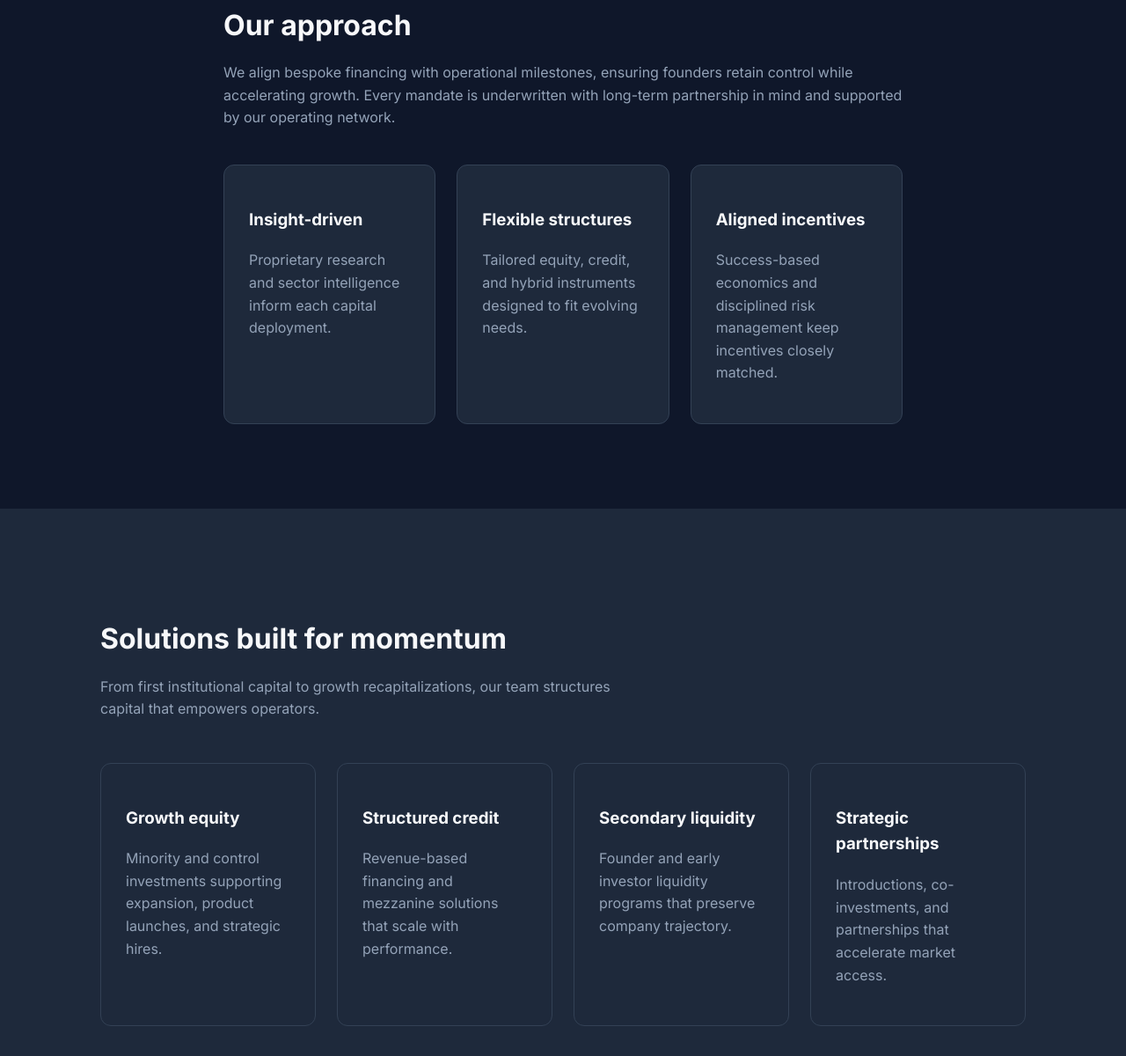
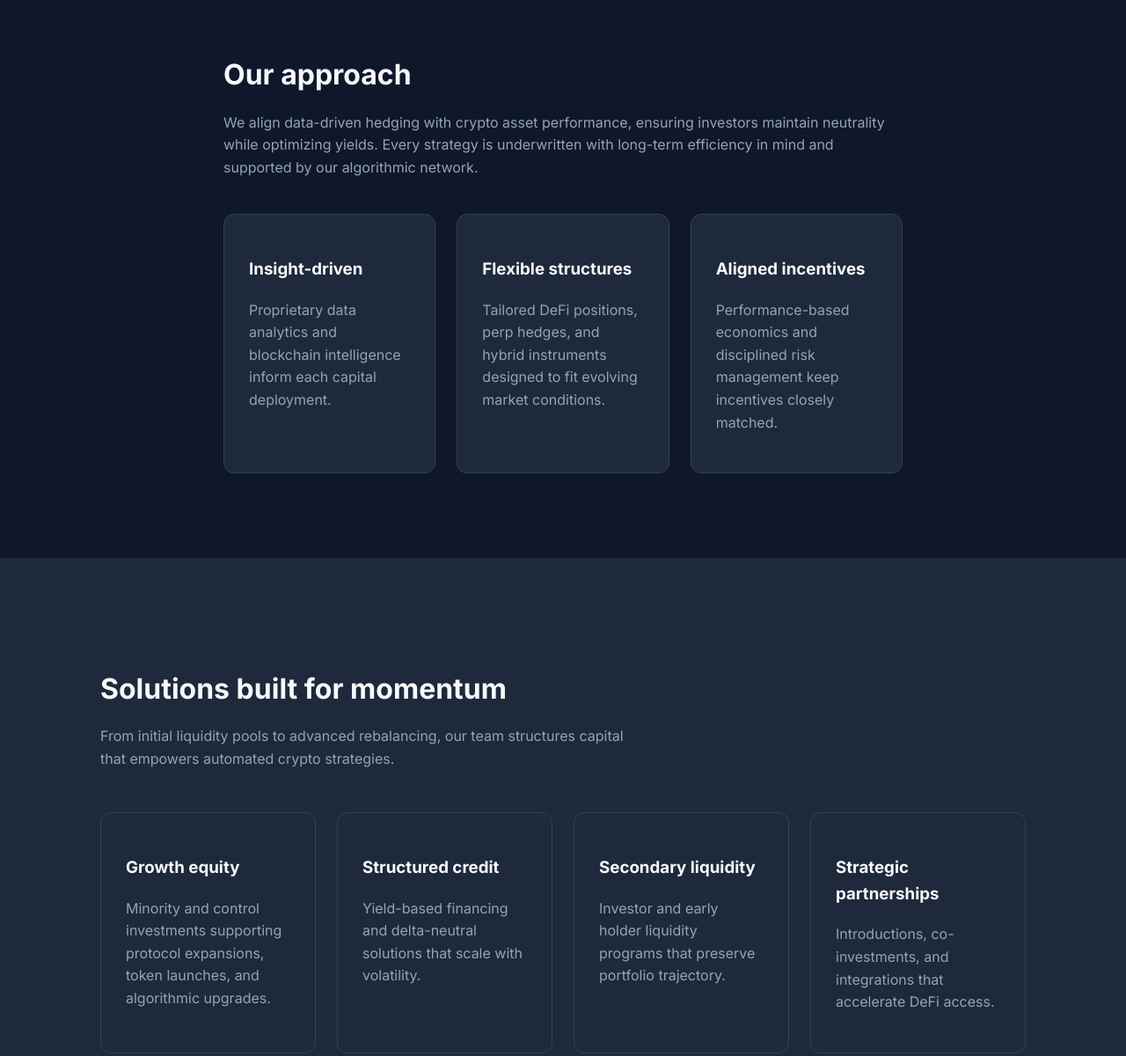
Before and after one commit to thuxen/thuxen.github.io, a plain HTML site: page index.html in a window 1280 px wide. Shown: the part 829-2029 px from the top of the page at 88% size. Drawn offline with Linux system fonts and the light colour scheme.

Commit message:
feat: update website content for crypto focus
- Updated hero section copy to emphasize crypto and DeFi capabilities
- Rewrote approach section to highlight data-driven crypto strategies and algorithmic trading
- Modified solutions section to reflect crypto-specific offerings like liquidity pools and delta-neutral positions
- Revised value propositions across all sections to align with blockchain and DeFi focus
- Updated service descriptions to emphasize automated and programmatic aspects of offerings

```diff
--- a/index.html
+++ b/index.html
@@ -37,10 +37,9 @@
         <div class="container">
           <div class="hero-copy">
             <p class="eyebrow">Private Markets, Amplified</p>
-            <h1>Quietly delivering differentiated capital solutions.</h1>
+            <h1>Quietly delivering differentiated crypto capital solutions.</h1>
             <p class="lead">
-              Whisper Capital partners with founders and operators to structure
-              innovative financing that scales with their ambitions.
+              Whisper Capital leverages DeFi protocols and delta-neutral strategies to provide automated, programmatic financing that scales with market dynamics.
             </p>
             <div class="cta-row">
               <a class="primary" href="#contact">Get in touch</a>
@@ -79,31 +78,25 @@
         <div class="container narrow">
           <h2>Our approach</h2>
           <p>
-            We align bespoke financing with operational milestones, ensuring
-            founders retain control while accelerating growth. Every mandate is
-            underwritten with long-term partnership in mind and supported by our
-            operating network.
+            We align data-driven hedging with crypto asset performance, ensuring investors maintain neutrality while optimizing yields. Every strategy is underwritten with long-term efficiency in mind and supported by our algorithmic network.
           </p>
           <div class="pillars">
             <article>
               <h3>Insight-driven</h3>
               <p>
-                Proprietary research and sector intelligence inform each capital
-                deployment.
+                Proprietary data analytics and blockchain intelligence inform each capital deployment.
               </p>
             </article>
             <article>
               <h3>Flexible structures</h3>
               <p>
-                Tailored equity, credit, and hybrid instruments designed to fit
-                evolving needs.
+                Tailored DeFi positions, perp hedges, and hybrid instruments designed to fit evolving market conditions.
               </p>
             </article>
             <article>
               <h3>Aligned incentives</h3>
               <p>
-                Success-based economics and disciplined risk management keep
-                incentives closely matched.
+                Performance-based economics and disciplined risk management keep incentives closely matched.
               </p>
             </article>
           </div>
@@ -115,37 +108,32 @@
           <div class="section-header">
             <h2>Solutions built for momentum</h2>
             <p>
-              From first institutional capital to growth recapitalizations, our
-              team structures capital that empowers operators.
+              From initial liquidity pools to advanced rebalancing, our team structures capital that empowers automated crypto strategies.
             </p>
           </div>
           <div class="grid">
             <article>
               <h3>Growth equity</h3>
               <p>
-                Minority and control investments supporting expansion, product
-                launches, and strategic hires.
+                Minority and control investments supporting protocol expansions, token launches, and algorithmic upgrades.
               </p>
             </article>
             <article>
               <h3>Structured credit</h3>
               <p>
-                Revenue-based financing and mezzanine solutions that scale with
-                performance.
+                Yield-based financing and delta-neutral solutions that scale with volatility.
               </p>
             </article>
             <article>
               <h3>Secondary liquidity</h3>
               <p>
-                Founder and early investor liquidity programs that preserve
-                company trajectory.
+                Investor and early holder liquidity programs that preserve portfolio trajectory.
               </p>
             </article>
             <article>
               <h3>Strategic partnerships</h3>
               <p>
-                Introductions, co-investments, and partnerships that accelerate
-                market access.
+                Introductions, co-investments, and integrations that accelerate DeFi access.
               </p>
             </article>
           </div>
```
